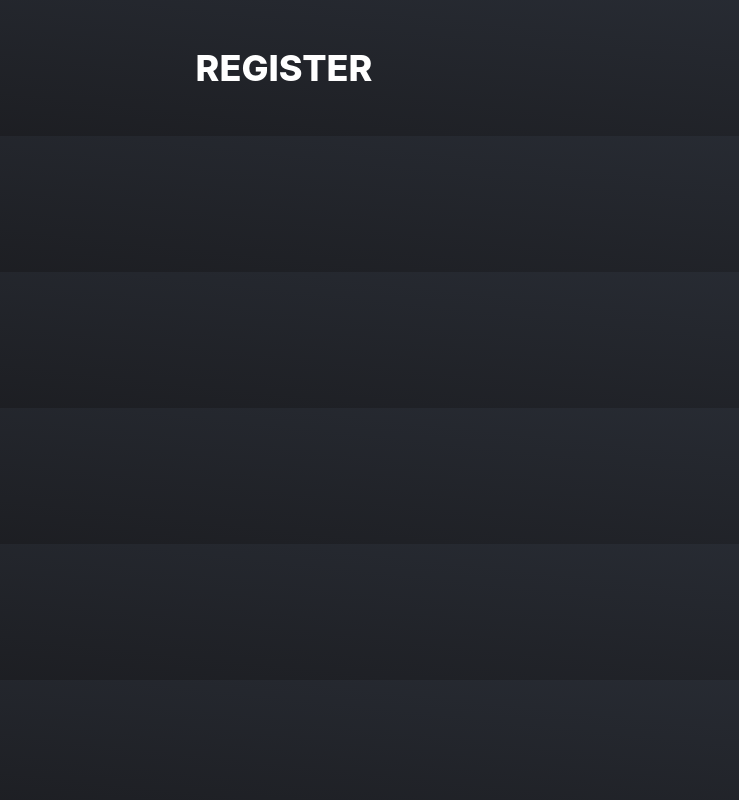
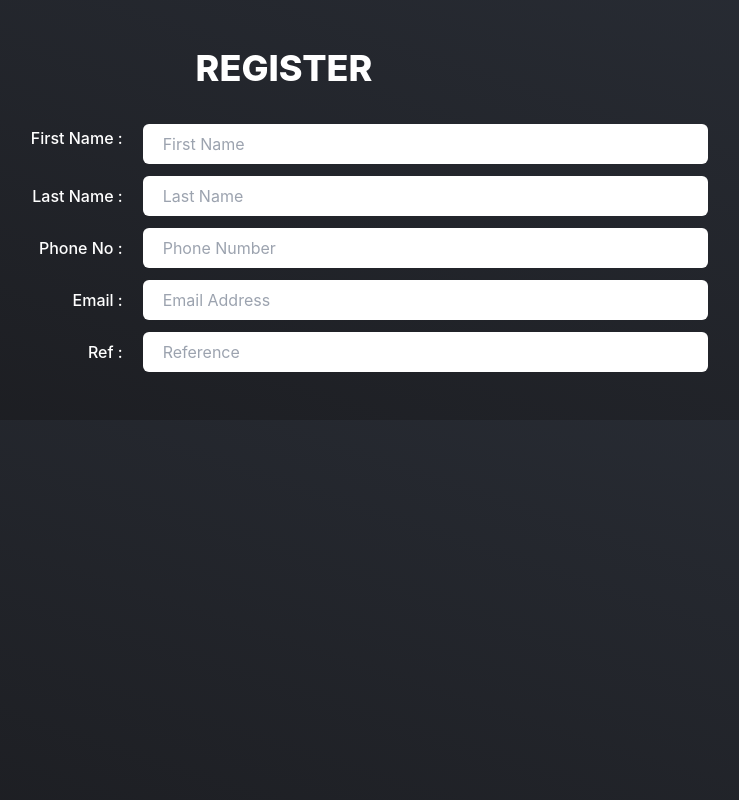
Before and after one commit to praearat/stock-react, a React (Create React App) app: page /registration-form in a window 1280 px wide. Shown: the whole page, without its empty margins (356-1095 px from the left). Built offline with nearby package versions, Linux system fonts and the light colour scheme.

Commit message:
Create registration from

```diff
--- a/src/pages/Registration.jsx
+++ b/src/pages/Registration.jsx
@@ -3,10 +3,54 @@ import React from "react";
 const Registration = () => {
   return (
     <div className="md:max-w-2xl lg:max-w-4xl mx-auto my-12">
+      {/* HEADLINE */}
       <h1 className="text-center text-white text-4xl font-extrabold uppercase">
         Register
       </h1>
-      <div></div>
+
+      {/* FROM */}
+      <div className="grid grid-cols-6 m-6 items-center space-y-3">
+        <p className="text-right mr-5 text-white font-medium col-span-2">
+          First Name :
+        </p>
+        <input
+          className="px-5 py-2 rounded-md col-span-4"
+          type="text"
+          placeholder="First Name"
+        />
+        <p className="text-right mr-5 text-white font-medium col-span-2">
+          Last Name :
+        </p>
+        <input
+          className="px-5 py-2 rounded-md col-span-4"
+          type="text"
+          placeholder="Last Name"
+        />
+        <p className="text-right mr-5 text-white font-medium col-span-2">
+          Phone No :
+        </p>
+        <input
+          className="px-5 py-2 rounded-md col-span-4"
+          type="text"
+          placeholder="Phone Number"
+        />
+        <p className="text-right mr-5 text-white font-medium col-span-2">
+          Email :
+        </p>
+        <input
+          className="px-5 py-2 rounded-md col-span-4"
+          type="text"
+          placeholder="Email Address"
+        />
+        <p className="text-right mr-5 text-white font-medium col-span-2">
+          Ref :
+        </p>
+        <input
+          className="px-5 py-2 rounded-md col-span-4"
+          type="text"
+          placeholder="Reference"
+        />
+      </div>
     </div>
   );
 };
```
